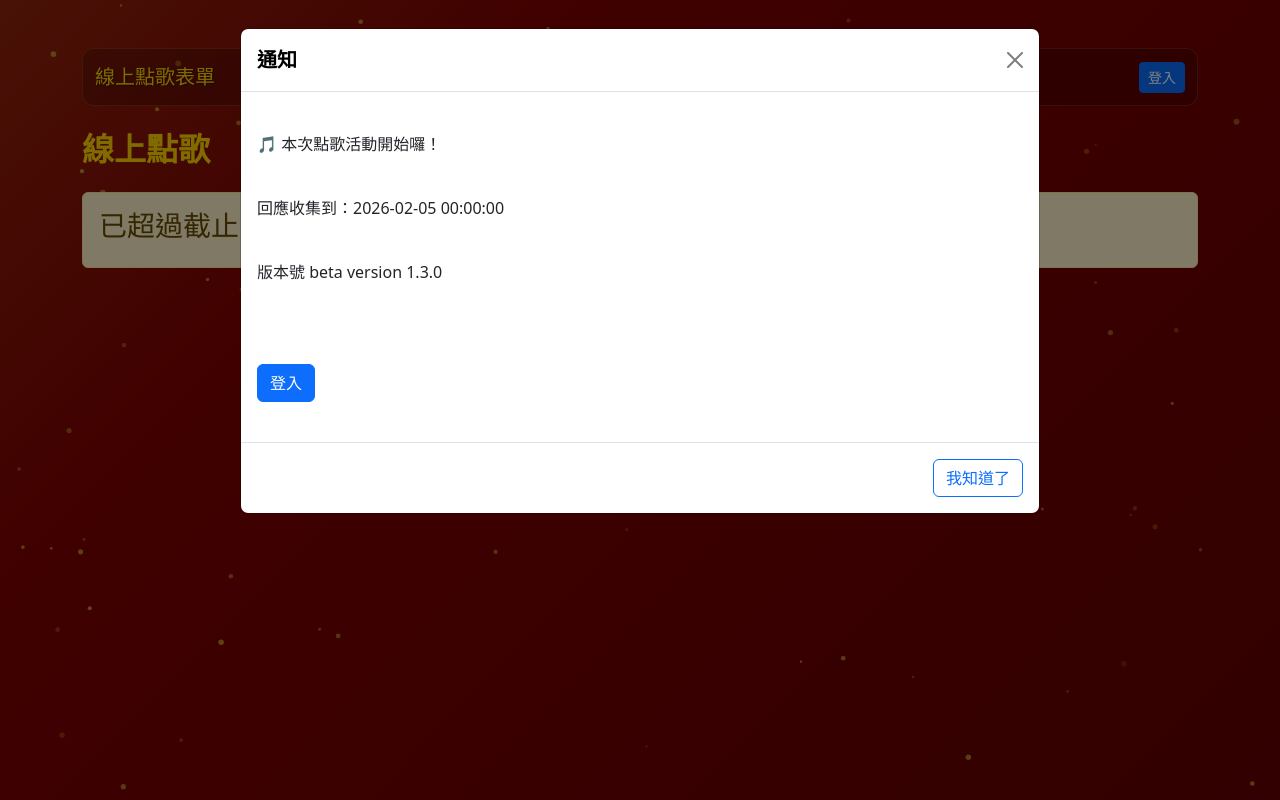
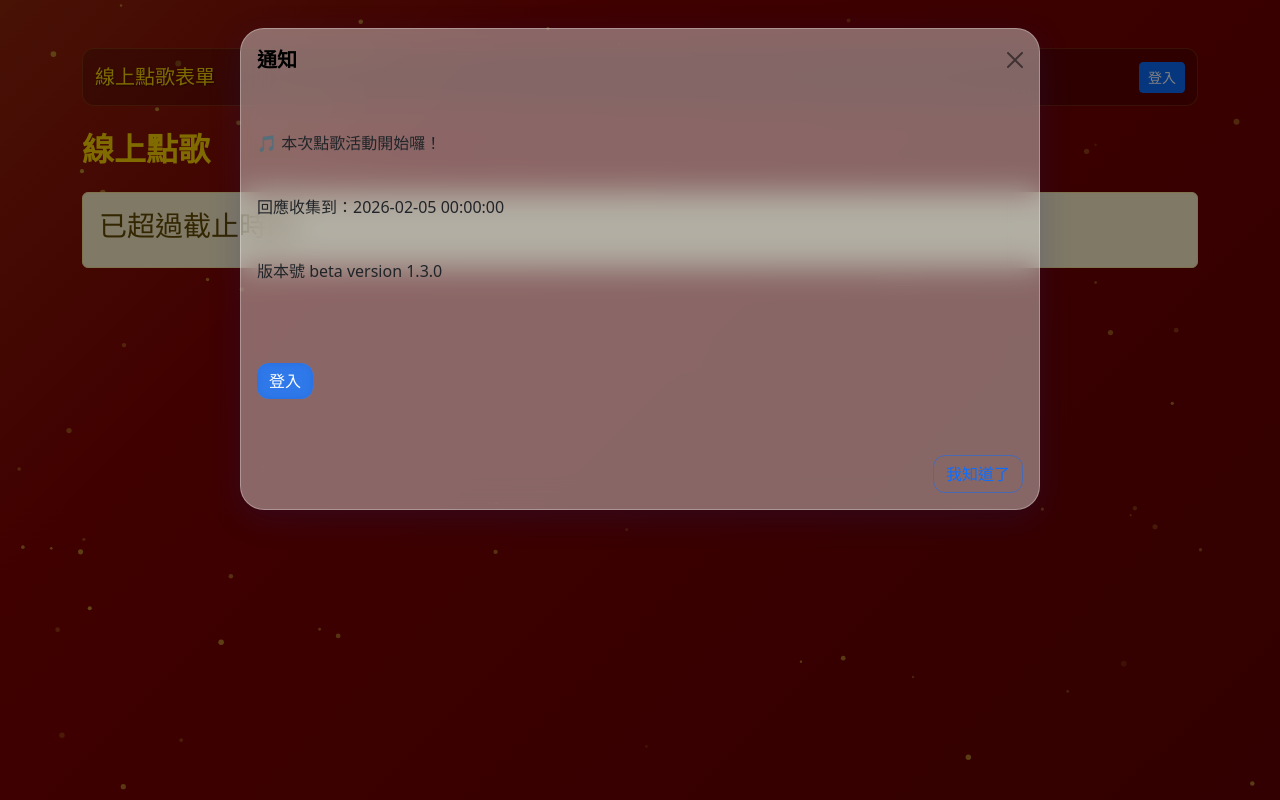
Before and after one commit to wen-ar/song_request_form, a Flask app: page / in a window 1280 px wide. Run offline with Flask 3, Linux system fonts and the light colour scheme.

Commit message:
Update index.html

```diff
--- a/templates/index.html
+++ b/templates/index.html
@@ -32,6 +32,37 @@
       padding: 40px;
       border: 1px solid rgba(212, 175, 55, 0.3);
       box-shadow: 0 15px 35px rgba(0, 0, 0, 0.4);
+    }
+    /* 玻璃擬態通知彈窗效果 */
+    body.festival-mode .modal-content {
+      background: rgba(255, 255, 255, 0.4) !important; /* 半透明白色背景 */
+      backdrop-filter: blur(15px) !important;        /* 毛玻璃模糊核心 */
+      -webkit-backdrop-filter: blur(15px);           /* 支援 Safari */
+      border: 1px solid rgba(255, 255, 255, 0.3) !important; /* 邊框細線感 */
+      border-radius: 24px !important;                /* 圓角更柔和 */
+      box-shadow: 0 8px 32px 0 rgba(31, 38, 135, 0.2) !important; /* 柔和陰影 */
+      color: #212529 !important;                     /* 確保文字是深色的 */
+    }
+
+    /* 移除彈窗頭部與底部的分界線，讓視覺更統一 */
+    body.festival-mode .modal-header,
+    body.festival-mode .modal-footer {
+      border: none !important;
+      background: transparent !important;
+    }
+
+    /* 調整按鈕樣式以符合 Glass UI 的質感 */
+    body.festival-mode .modal-content .btn-primary {
+      border-radius: 12px;
+      background: rgba(13, 110, 253, 0.8);
+      border: none;
+      backdrop-filter: blur(5px);
+    }
+
+    body.festival-mode .modal-content .btn-outline-primary {
+      border-radius: 12px;
+      border: 1px solid rgba(13, 110, 253, 0.5);
+      color: #0d6efd !important;
     }
 
     /* 3. 調整文字與導覽列 */
```
